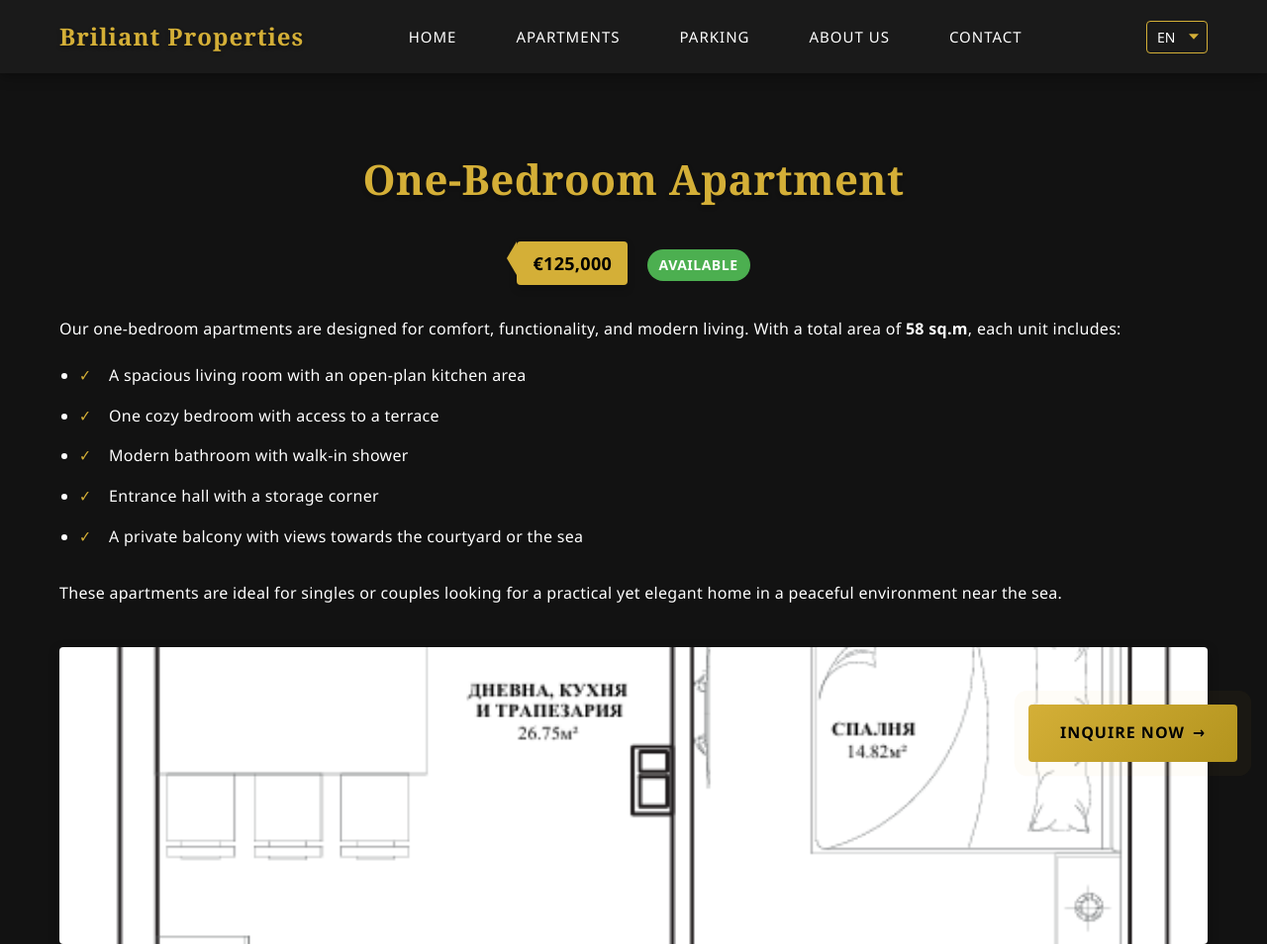
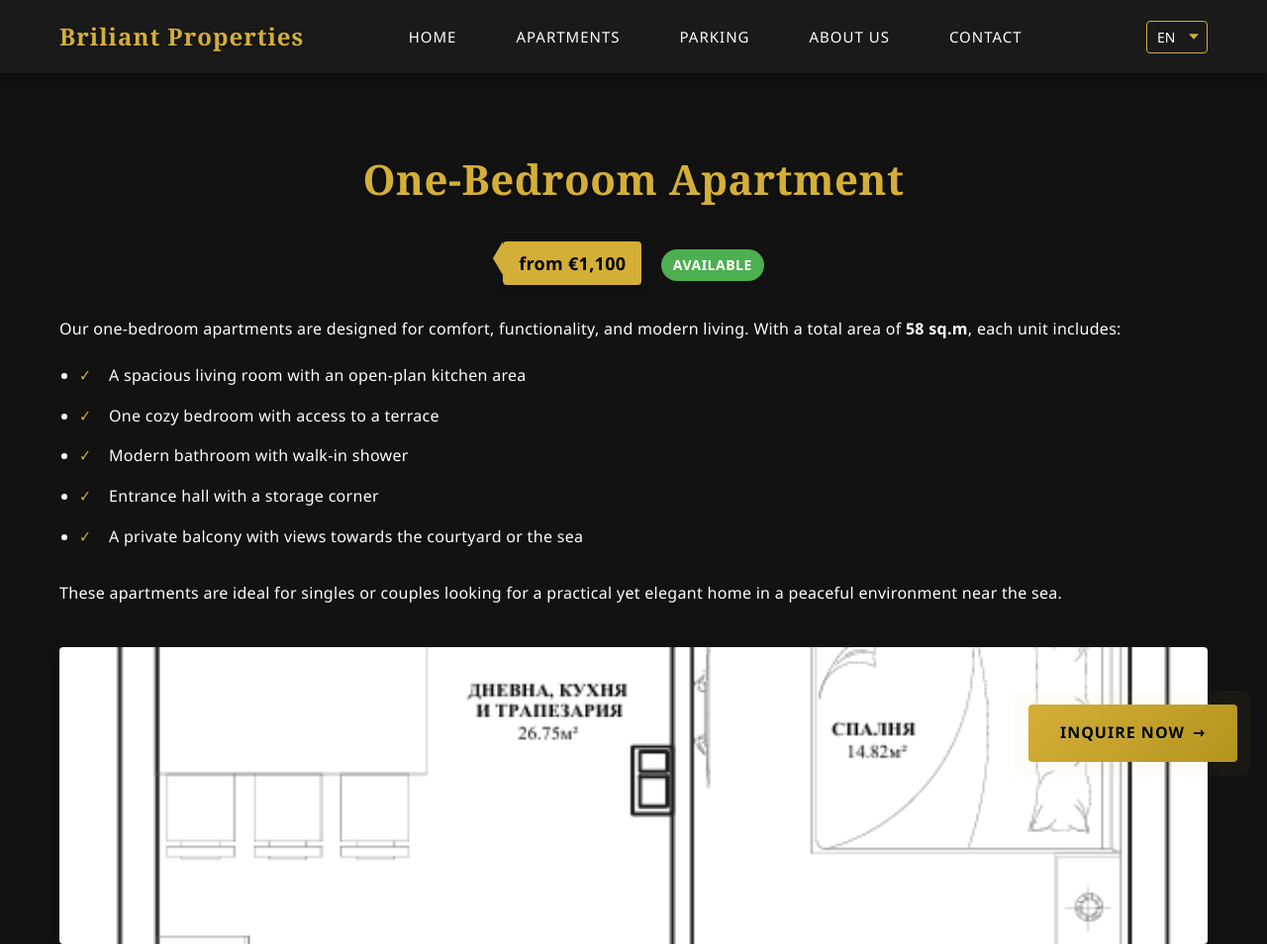
Before and after one commit to vulchevd/web.io, a plain HTML site: page one-bedroom.html in a window 1280 px wide. Shown: the top 954 px of the page at 99% size. Drawn offline with Linux system fonts and the light colour scheme.

Commit message:
Update one-bedroom.html

```diff
--- a/one-bedroom.html
+++ b/one-bedroom.html
@@ -17,7 +17,7 @@
             <h1>One-Bedroom Apartment</h1>
 
             <div class="price-info" style="margin-bottom: 30px; text-align: center;">
-                <span class="price-tag">€125,000</span>
+                <span class="price-tag">from €1,100</span>
                 <span class="availability-badge available">Available</span>
             </div>
 
```
